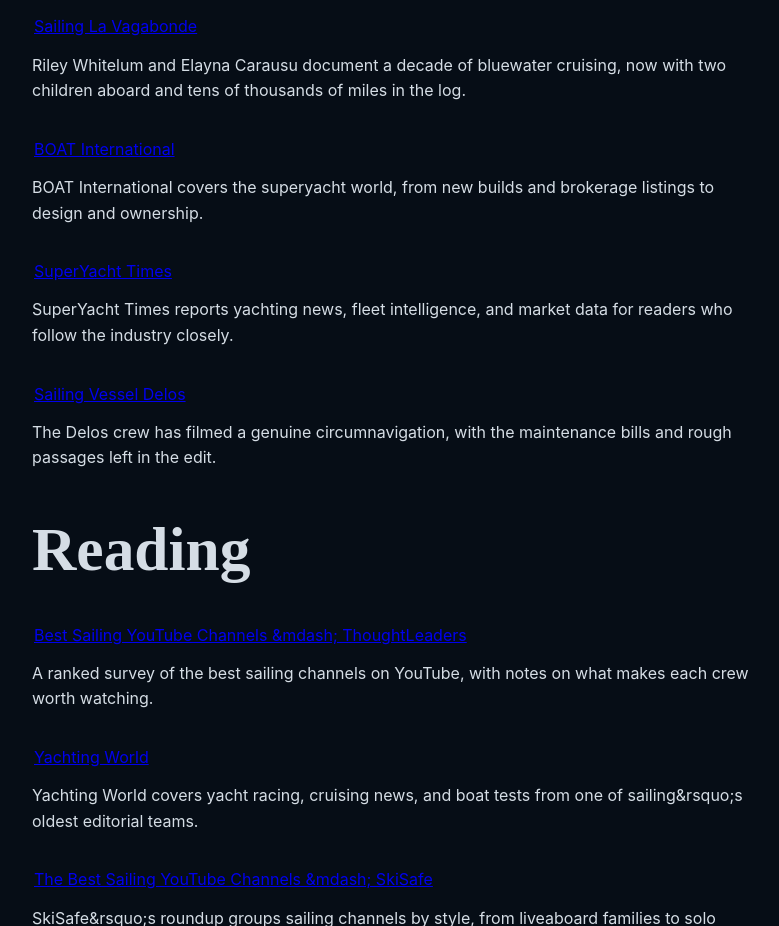
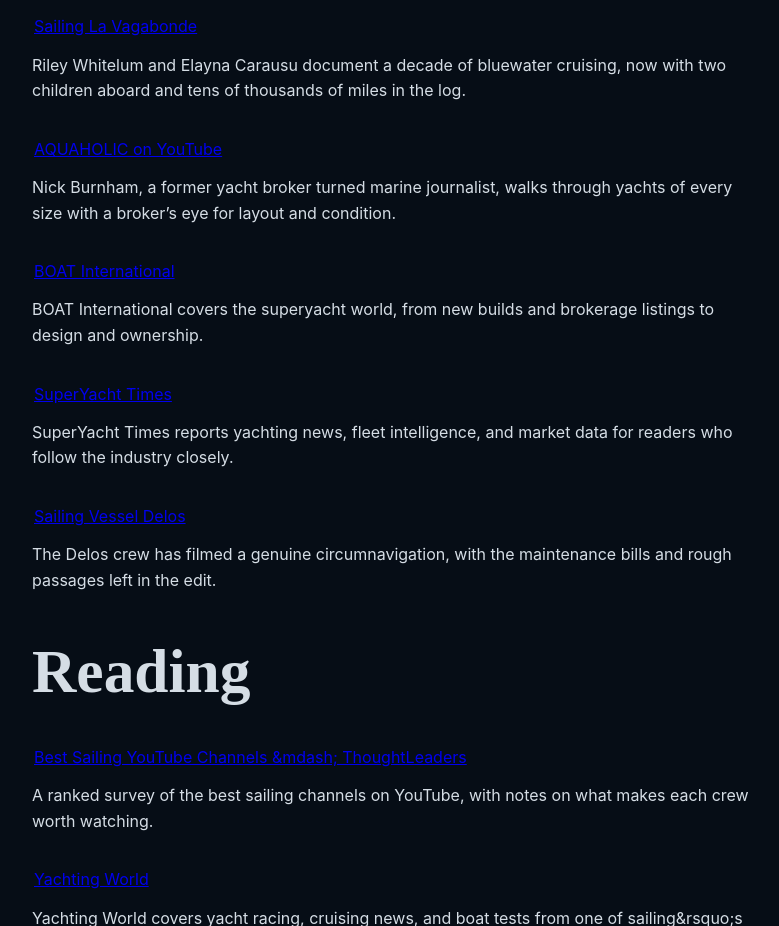
Before and after one commit to primedomaincapital/yachtpricing, a plain HTML site: page resources.html in a window 1280 px wide. Shown: the part 1217-2143 px from the top of the page, without its empty margins (248-1027 px from the left). Drawn offline with Linux system fonts and the light colour scheme.

Commit message:
Add AQUAHOLIC to Creators to follow on resources.html
Updated the resources page with new links and descriptions for creators, videos, and reading materials related to sailing.

```diff
--- a/resources.html
+++ b/resources.html
@@ -133,7 +133,7 @@ main h1{font-size:clamp(30px,8.5vw,58px)!important;line-height:1.15!important}
 <p>New this month (October 31, 2026 refresh): all links re-verified live; two marketplaces added (YachtWorld, Boats.com).</p>
 <h2 id="videos">Videos</h2>
 <div class="cur-item"><a href="https://weboating.com/youtube-channels/sailing-sv-delos/sailing-hardcore-gettin-on-that-lean-sv-delos-sailing-ep-75/" rel="noopener">Sailing Hardcore &amp;mdash; Gettin&amp;rsquo; on that lean! SV Delos Sailing Ep. 75</a><p>Delos leaves the Andaman Islands for a 1,700-mile Indian Ocean passage, dodging squalls and monsoon weather on the way to Cocos Keeling.</p></div><h2 id="creators-to-follow">Creators to follow</h2>
-<div class="cur-item"><a href="https://www.sailinglavagabonde.org/" rel="noopener">Sailing La Vagabonde</a><p>Riley Whitelum and Elayna Carausu document a decade of bluewater cruising, now with two children aboard and tens of thousands of miles in the log.</p></div><div class="cur-item"><a href="https://www.boatinternational.com/" rel="noopener">BOAT International</a><p>BOAT International covers the superyacht world, from new builds and brokerage listings to design and ownership.</p></div><div class="cur-item"><a href="https://www.superyachttimes.com/" rel="noopener">SuperYacht Times</a><p>SuperYacht Times reports yachting news, fleet intelligence, and market data for readers who follow the industry closely.</p></div><div class="cur-item"><a href="https://www.svdelos.com/" rel="noopener">Sailing Vessel Delos</a><p>The Delos crew has filmed a genuine circumnavigation, with the maintenance bills and rough passages left in the edit.</p></div><h2 id="reading">Reading</h2>
+<div class="cur-item"><a href="https://www.sailinglavagabonde.org/" rel="noopener">Sailing La Vagabonde</a><p>Riley Whitelum and Elayna Carausu document a decade of bluewater cruising, now with two children aboard and tens of thousands of miles in the log.</p></div><div class="cur-item"><a href="https://www.youtube.com/channel/UCitH5iJ0s-YwbuAg3MIo4Aw" rel="noopener">AQUAHOLIC on YouTube</a><p>Nick Burnham, a former yacht broker turned marine journalist, walks through yachts of every size with a broker&rsquo;s eye for layout and condition.</p></div><div class="cur-item"><a href="https://www.boatinternational.com/" rel="noopener">BOAT International</a><p>BOAT International covers the superyacht world, from new builds and brokerage listings to design and ownership.</p></div><div class="cur-item"><a href="https://www.superyachttimes.com/" rel="noopener">SuperYacht Times</a><p>SuperYacht Times reports yachting news, fleet intelligence, and market data for readers who follow the industry closely.</p></div><div class="cur-item"><a href="https://www.svdelos.com/" rel="noopener">Sailing Vessel Delos</a><p>The Delos crew has filmed a genuine circumnavigation, with the maintenance bills and rough passages left in the edit.</p></div><h2 id="reading">Reading</h2>
 <div class="cur-item"><a href="https://www.thoughtleaders.io/blog/sailing-youtube-channels" rel="noopener">Best Sailing YouTube Channels &amp;mdash; ThoughtLeaders</a><p>A ranked survey of the best sailing channels on YouTube, with notes on what makes each crew worth watching.</p></div><div class="cur-item"><a href="https://www.yachtingworld.com/" rel="noopener">Yachting World</a><p>Yachting World covers yacht racing, cruising news, and boat tests from one of sailing&amp;rsquo;s oldest editorial teams.</p></div><div class="cur-item"><a href="https://www.skisafe.com/blog/Entry/3/the-best-sailing-youtube-channels" rel="noopener">The Best Sailing YouTube Channels &amp;mdash; SkiSafe</a><p>SkiSafe&amp;rsquo;s roundup groups sailing channels by style, from liveaboard families to solo technical sailors.</p></div>
 <h2 id="websites-and-tools">Websites and tools</h2>
 <div class="cur-item"><a href="https://www.yachtworld.com/" rel="noopener">YachtWorld</a><p>A yacht sales marketplace with listings across sizes, types, and regions.</p></div>
```
